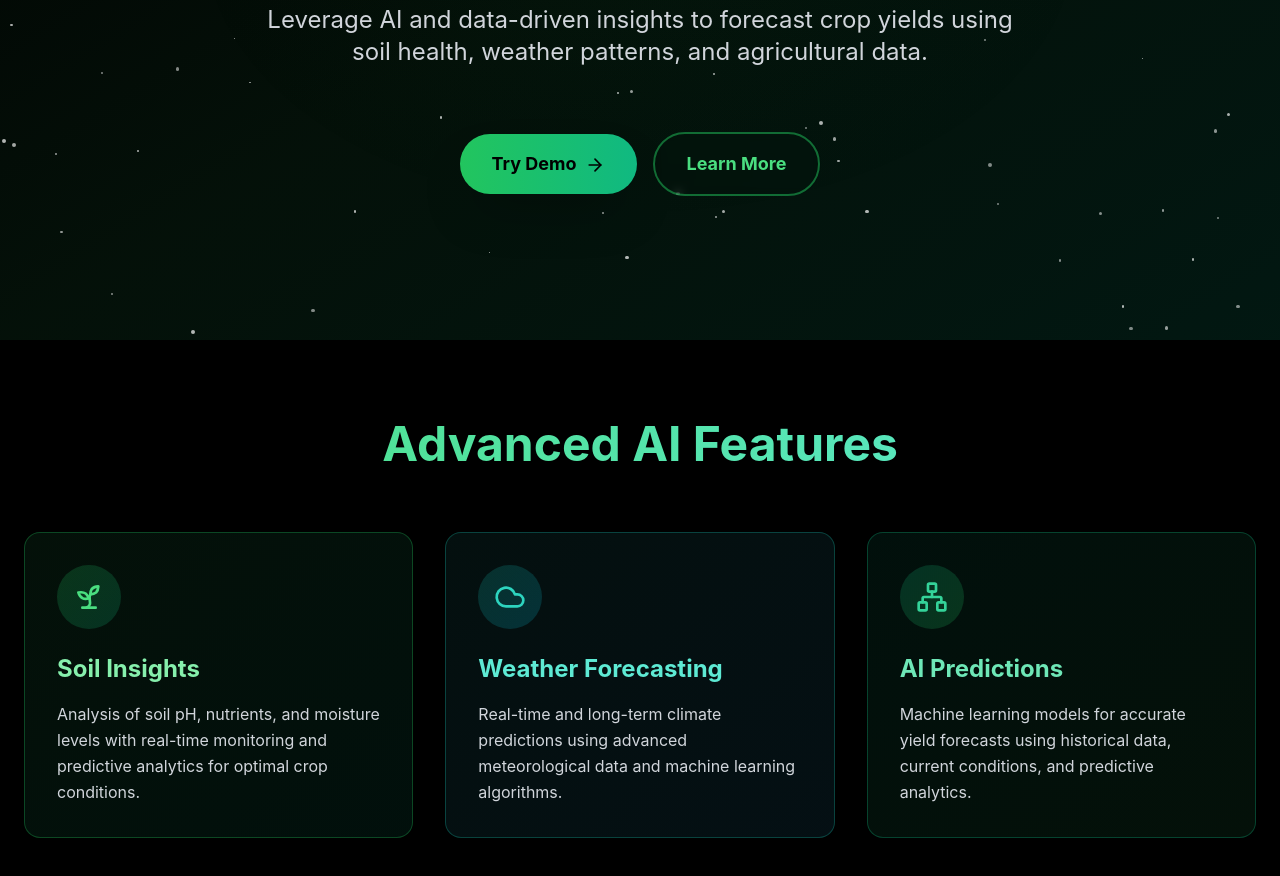
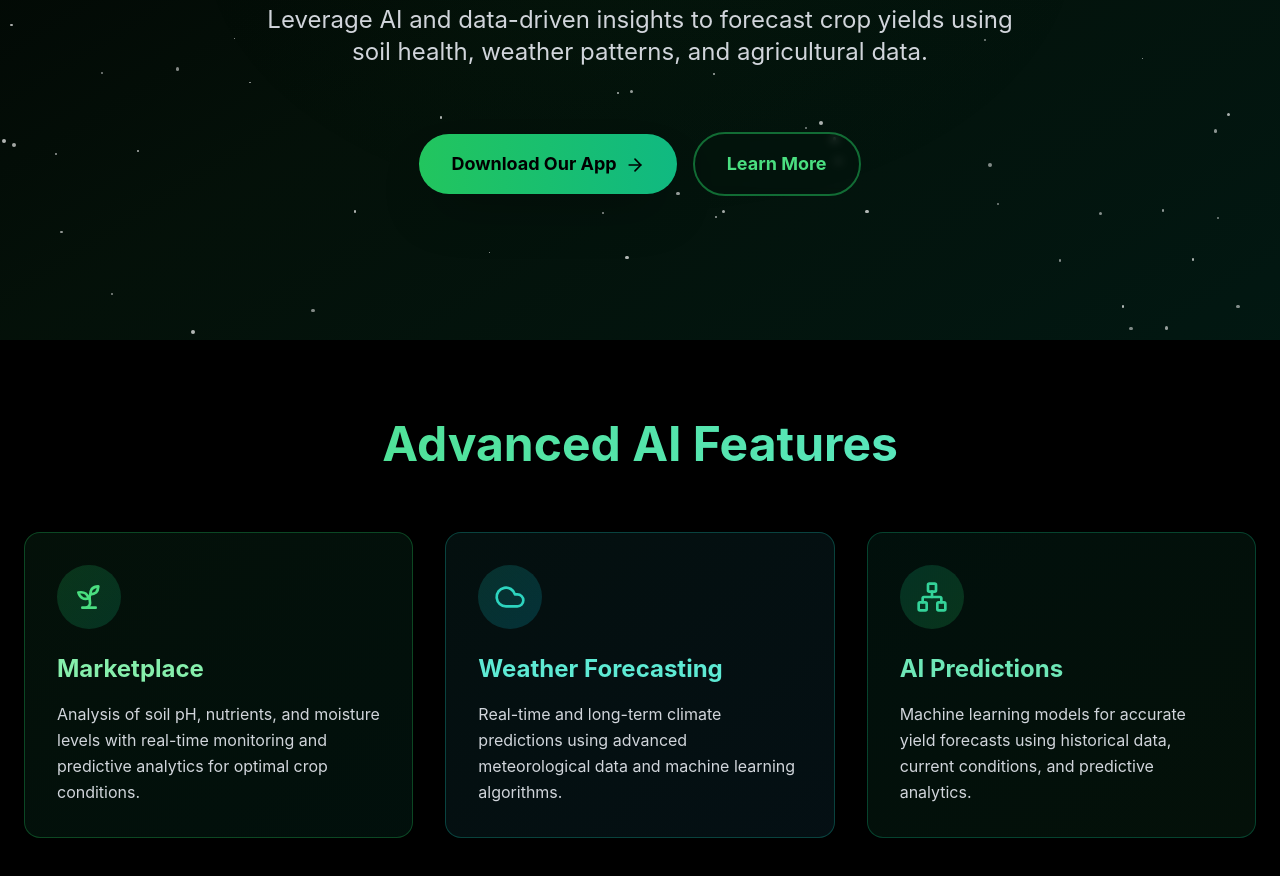
Before and after one commit to Unknownx-x1/AgriAI4farmer, a React (Vite) app: page / in a window 1280 px wide. Shown: the part 460-1336 px from the top of the page. Built offline with nearby package versions, Linux system fonts and the light colour scheme.

Commit message:
Update App.tsx

```diff
--- a/src/App.tsx
+++ b/src/App.tsx
@@ -84,7 +84,7 @@ function App() {
           </p>
           <div className="flex flex-col sm:flex-row gap-4 justify-center items-center pt-8">
             <button className="bg-gradient-to-r from-green-500 to-emerald-500 px-8 py-4 rounded-full font-bold text-lg text-black hover:from-green-400 hover:to-emerald-400 transition-all duration-300 shadow-2xl hover:shadow-green-500/50 hover:scale-105 group">
-              Try Demo
+              Download Our App
               <ArrowRight className="inline-block ml-2 w-5 h-5 group-hover:translate-x-1 transition-transform" />
             </button>
             <button className="border-2 border-green-500/50 px-8 py-4 rounded-full font-bold text-lg text-green-400 hover:border-green-400 hover:bg-green-500/10 transition-all duration-300 hover:scale-105 backdrop-blur-sm">
@@ -108,7 +108,7 @@ function App() {
                 <div className="bg-gradient-to-br from-green-500/20 to-emerald-500/20 w-16 h-16 rounded-full flex items-center justify-center mb-6 group-hover:scale-110 transition-transform duration-300">
                   <Sprout className="w-8 h-8 text-green-400" />
                 </div>
-                <h3 className="text-2xl font-bold text-green-300 mb-4">Soil Insights</h3>
+                <h3 className="text-2xl font-bold text-green-300 mb-4">Marketplace</h3>
                 <p className="text-gray-300 leading-relaxed">
                   Analysis of soil pH, nutrients, and moisture levels with real-time monitoring and predictive analytics for optimal crop conditions.
                 </p>
```
